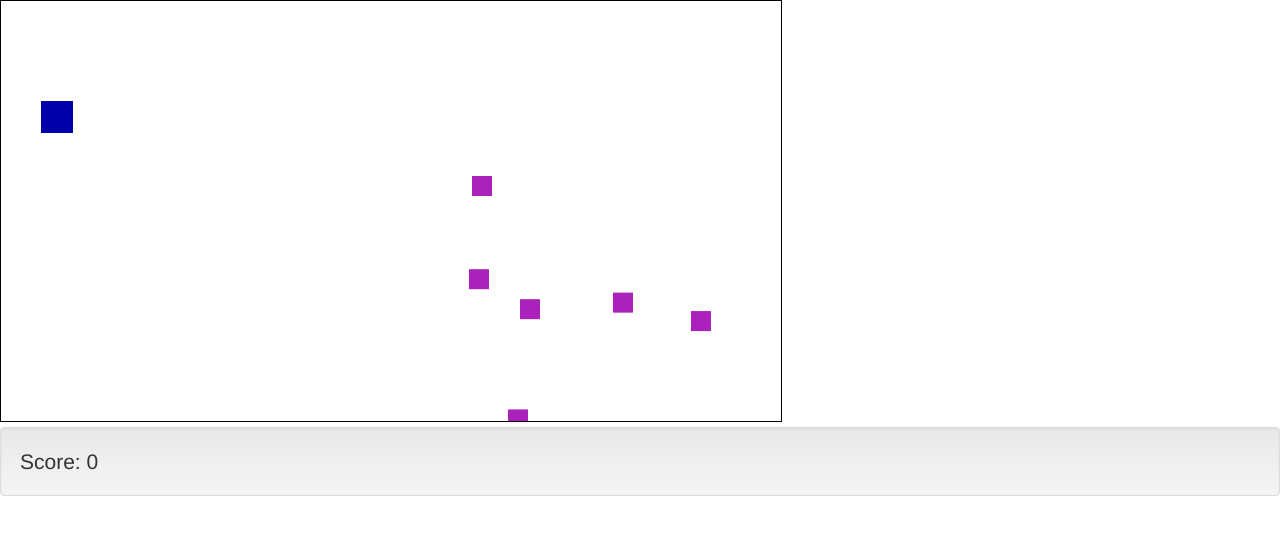
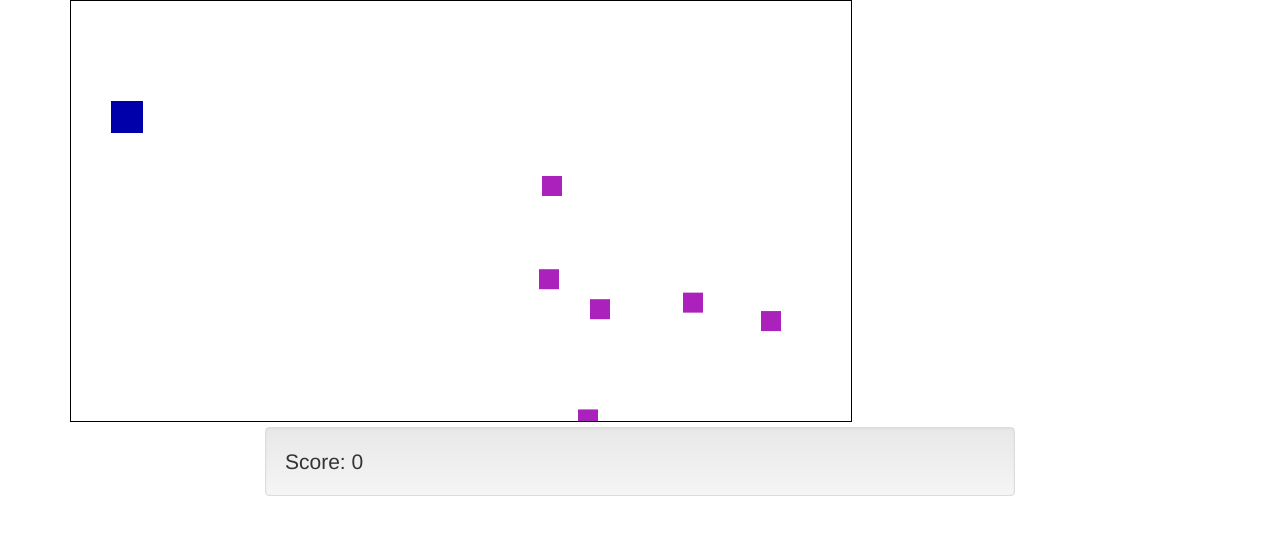
Before and after one commit to benwells/bubble-shooter, a plain HTML site: page index.html in a window 1280 px wide. Drawn offline with Linux system fonts and the light colour scheme.

Commit message:
adjusted layout

```diff
--- a/index.html
+++ b/index.html
@@ -8,10 +8,18 @@
     <link href="css/canvas.css" rel="stylesheet">
   </head>
   <body>
-  <div id='container'>
-  </div>
-  <div id='score_area' class='well lead'>Score: <span id='score'>0</span></div>
-
+    <div class="container">
+      <div class="row clearfix">
+        <div class="col-md-12">
+          <div id='container'></div>
+        </div>
+      </div>
+      <div class="row clearfix">
+        <div class="col-md-8 col-md-offset-2">
+          <div id='score_area' class='well lead'>Score: <span id='score'>0</span></div>
+        </div>
+      </div>
+    </div>
   </body>
   <footer>
     <!-- libraries -->
```
